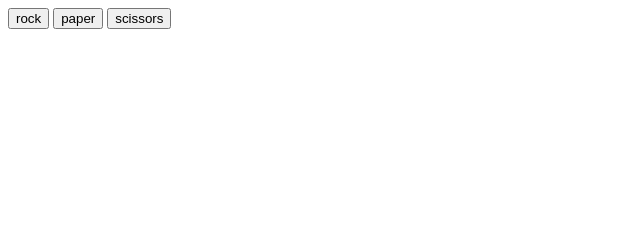
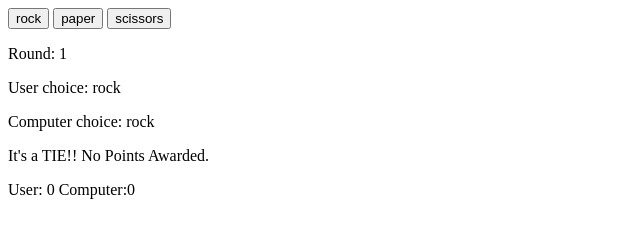
Before and after one commit to Sehnya/Javascript-Assignments, a plain HTML site: page rock-paper-scissors.html in a window 1280 px wide. Both pictures are taken after a click on the button "rock". Shown: the whole page, without its empty margins (0-640 px from the left). Drawn offline with Linux system fonts and the light colour scheme.

Commit message:
DOM implementation

```diff
--- a/rock-paper-scissors.html
+++ b/rock-paper-scissors.html
@@ -4,8 +4,7 @@
     <meta charset="UTF-8">
     <meta name="viewport" content="width=device-width, initial-scale=1.0">
     <title>Document</title>
-    <script src="rock-paper-scissors.js">
-    </script>
+
 </head>
 <body>
 
@@ -15,5 +14,13 @@
     <button id='paper'>paper</button>
     <button id='scissors'>scissors</button>
 </div>
+<p id='round'></p>
+<p id='user-choice'></p>
+<p id='computer-choice'></p>
+<p id='winner'></p>
+<p id='score'></p>
+
+<script src="rock-paper-scissors.js">
+    </script>
 </body>
 </html>
--- a/rock-paper-scissors.js
+++ b/rock-paper-scissors.js
@@ -1,57 +1,67 @@
-let max = 3;
-let rock = 0;
-let paper = 1;
-let scissors = 2;
+
+// let round = 1;
+
+document.addEventListener("DOMContentLoaded", () => {
+    globalThis.humanScore = 0;
+    globalThis.computerScore = 0;
+    const roundDisplay = document.getElementById('round');
+    const buttons = document.querySelectorAll("#RPScontainer button");
+    const choices = Array.from(buttons).map(button => button.id);
+    const userChoiceDisplay = document.getElementById('user-choice');
+    const computerChoiceDisplay = document.getElementById('computer-choice');
+    const winnerDisplay = document.getElementById('winner');
+    const scoreDisplay = document.getElementById('score');
+
+    function getComputerChoice() {
+        return choices[Math.floor(Math.random() * buttons.length)];
+    }
+    function determineW(compChoice,userChoice) {
+        if (compChoice === userChoice) {
+            return ("It's a TIE!! No Points Awarded.")
+        } else if (
+            (compChoice === 'paper' && userChoice == 'rock') ||
+            (compChoice === 'scissors' && userChoice === 'paper') ||
+            (compChoice === 'rock' && userChoice === 'scissors')) {
+                computerScore++;
+            return (`The winner is computer with ${compChoice}`);
+
+        } else {
+                humanScore++;
+            return (`The winner is the user with ${userChoice}`);
+        };
+    };
+
+    buttons.forEach((button) => {
+    button.addEventListener("click", () => {
+        const compChoice = getComputerChoice();
+        const userChoice = button.id
+        const winner = determineW(userChoice,compChoice);
+        let round = 0;
+        round++;
+
+        roundDisplay.textContent = `Round: ${round}`
+        userChoiceDisplay.textContent = `User choice: ${userChoice}`;
+        computerChoiceDisplay.textContent = `Computer choice: ${compChoice}`;
+        scoreDisplay.textContent = `User: ${humanScore}\nComputer:${computerScore}\n`;
+        winnerDisplay.textContent = winner
+         });
+     });
+});
 
 
+//     let max = 3;
+//     let compChoice = buttons[Math.floor(Math.random(max) * choices.length)];
+//     return compInput[compChoice]
+// };
+// const Compchoice = compInput;
+// console.log(Compchoice);
 
-// const container = document.querySelector("#RPScontainer");
-// var options = {
-//    container(querySelector('#rock')): rock,
-//     document.querySelector('#paper') paper,
-//     document.querySelector('#scissors')  scissors': scissors,
-
-// };
-
-// function getComputerChoice(max) {
-//     return Math.floor(Math.random() * max);
-// };
-
-// let RpOrS = (number) => {
-//     let choices = {
-//     0 : 'rock',
-//     1 : 'paper',
-//     2 : 'scissors'
-// };
-//     return choices[number]
-// };
-// const result = getComputerChoice(max);
-// console.log(`The computer chose: ${RpOrS(result)} (${result})`);
-
-// function getHumanChoice() {
-//     let input =
-//     let numVal = options[input];
-//     console.log(`You chose: ${[input]} (${numVal})`);
-//     return numVal;
-// };
-
-// let numVal = getHumanChoice();
-
-
-globalThis.humanScore = 0;
-globalThis.computerScore = 0;
-let round = 1;
-
-const buttons = document.querySelectorAll("#RPScontainer");
-buttons.forEach((button) => {
-    console.log(button.id)
     // button.addEventListener("click", () => {
 
     //     console.log();
     // });
         // let numVal = options[input];
         // console.log(`You chose: ${[input]}`);
-});
 
         // not returning numval
     //  buttonConversion => {
```
